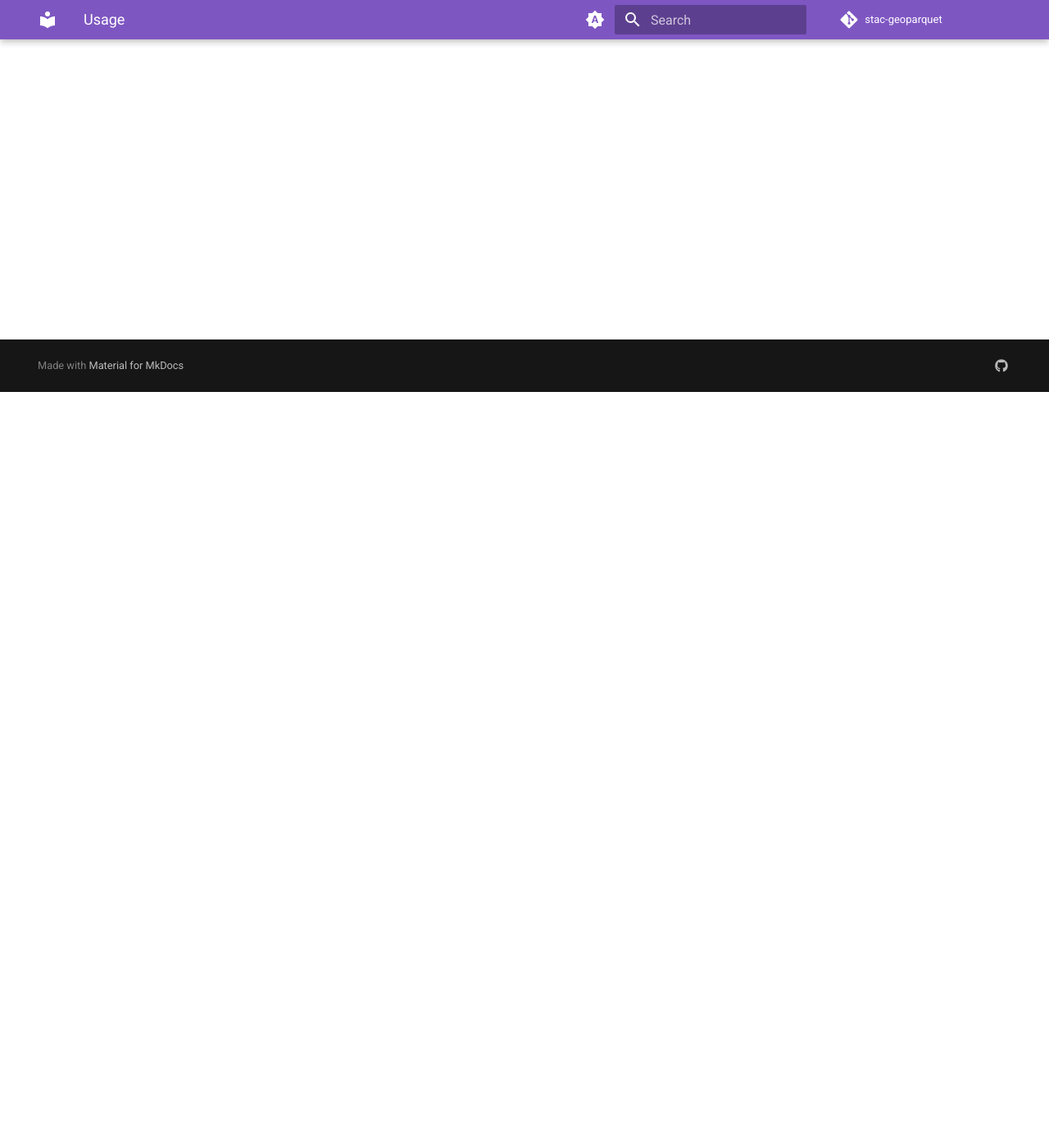
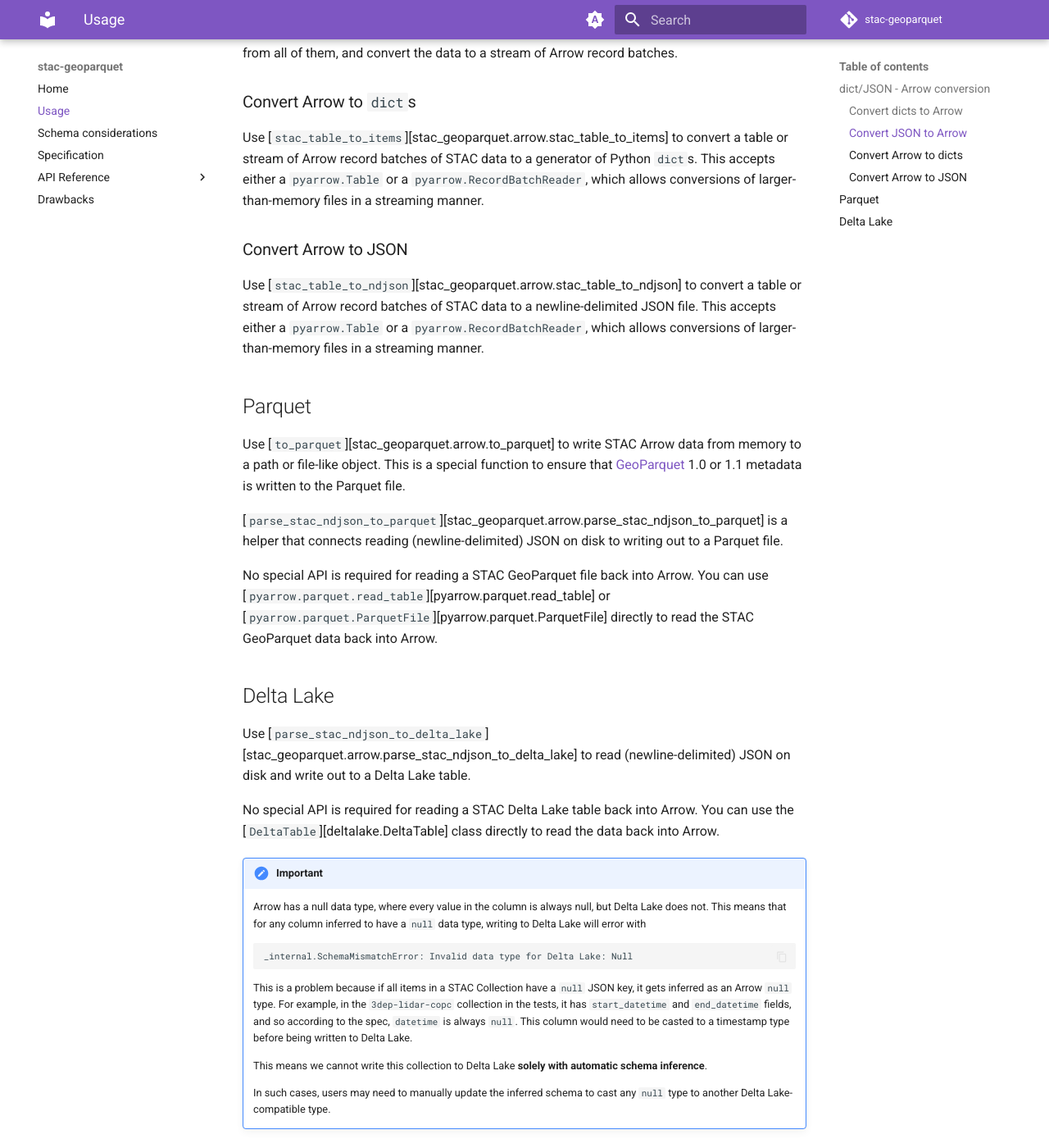
Before and after one commit to stac-utils/stac-geoparquet, an MkDocs documentation site: the page built from docs/usage.md, in a window 1280 px wide and 1400 px high, scrolled down 922 px. Shown: the whole window at 82% size. Built offline with MkDocs 1.6.1 and Material for MkDocs 9.7.7, drawn with Linux system fonts in a browser that asks for light colours; comment, search, counter and statistics services are not loaded; the version menu is left out; some of the changed text lies outside the part shown.

Commit message:
Update usage and schema documentation (#70)
* Allow pystac.Item input

* Add doc with schema considerations

* Add page with drawbacks

* drawbacks toc

* Add usage file

* Add pgstac page

* Update docs/usage.md

Co-authored-by: Tom Augspurger <taugspurger@microsoft.com>

* Update stac_geoparquet/arrow/_batch.py

Co-authored-by: Pete Gadomski <pete.gadomski@gmail.com>

* Update docs/usage.md

Co-authored-by: Pete Gadomski <pete.gadomski@gmail.com>

* fix typo

* wording

* add example

---------

Co-authored-by: Tom Augspurger <taugspurger@microsoft.com>
Co-authored-by: Pete Gadomski <pete.gadomski@gmail.com>

````diff
--- a/docs/usage.md
+++ b/docs/usage.md
@@ -1 +1,67 @@
 # Usage
+
+[Apache Arrow](https://arrow.apache.org/) is used as the in-memory interchange format between all formats. While some end-to-end helper functions are provided, the user can go through Arrow objects for maximal flexibility in the conversion process.
+
+All functionality that goes through Arrow is currently exported via the `stac_geoparquet.arrow` namespace.
+
+## `dict`/JSON - Arrow conversion
+
+### Convert `dict`s to Arrow
+
+Use [`parse_stac_items_to_arrow`][stac_geoparquet.arrow.parse_stac_items_to_arrow] to convert STAC items either in memory or on disk to a stream of Arrow record batches. This accepts either an iterable of Python `dict`s or an iterable of [`pystac.Item`][pystac.Item] objects.
+
+For example:
+
+```py
+import pyarrow as pa
+import pystac
+
+import stac_geoparquet
+
+item = pystac.read_file(
+    "https://planetarycomputer.microsoft.com/api/stac/v1/collections/sentinel-2-l2a/items/S2A_MSIL2A_20230112T104411_R008_T29NPE_20230113T053333"
+)
+assert isinstance(item, pystac.Item)
+
+record_batch_reader = stac_geoparquet.arrow.parse_stac_items_to_arrow([item])
+table = record_batch_reader.read_all()
+```
+
+### Convert JSON to Arrow
+
+[`parse_stac_ndjson_to_arrow`][stac_geoparquet.arrow.parse_stac_ndjson_to_arrow] is a helper function to take one or more JSON or newline-delimited JSON files on disk, infer the schema from all of them, and convert the data to a stream of Arrow record batches.
+
+### Convert Arrow to `dict`s
+
+Use [`stac_table_to_items`][stac_geoparquet.arrow.stac_table_to_items] to convert a table or stream of Arrow record batches of STAC data to a generator of Python `dict`s. This accepts either a `pyarrow.Table` or a `pyarrow.RecordBatchReader`, which allows conversions of larger-than-memory files in a streaming manner.
+
+### Convert Arrow to JSON
+
+Use [`stac_table_to_ndjson`][stac_geoparquet.arrow.stac_table_to_ndjson] to convert a table or stream of Arrow record batches of STAC data to a newline-delimited JSON file. This accepts either a `pyarrow.Table` or a `pyarrow.RecordBatchReader`, which allows conversions of larger-than-memory files in a streaming manner.
+
+## Parquet
+
+Use [`to_parquet`][stac_geoparquet.arrow.to_parquet] to write STAC Arrow data from memory to a path or file-like object. This is a special function to ensure that [GeoParquet](https://geoparquet.org/) 1.0 or 1.1 metadata is written to the Parquet file.
+
+[`parse_stac_ndjson_to_parquet`][stac_geoparquet.arrow.parse_stac_ndjson_to_parquet] is a helper that connects reading (newline-delimited) JSON on disk to writing out to a Parquet file.
+
+No special API is required for reading a STAC GeoParquet file back into Arrow. You can use [`pyarrow.parquet.read_table`][pyarrow.parquet.read_table] or [`pyarrow.parquet.ParquetFile`][pyarrow.parquet.ParquetFile] directly to read the STAC GeoParquet data back into Arrow.
+
+## Delta Lake
+
+
+Use [`parse_stac_ndjson_to_delta_lake`][stac_geoparquet.arrow.parse_stac_ndjson_to_delta_lake] to read (newline-delimited) JSON on disk and write out to a Delta Lake table.
+
+No special API is required for reading a STAC Delta Lake table back into Arrow. You can use the [`DeltaTable`][deltalake.DeltaTable] class directly to read the data back into Arrow.
+
+!!! important
+    Arrow has a null data type, where every value in the column is always null, but Delta Lake does not. This means that for any column inferred to have a `null` data type, writing to Delta Lake will error with
+    ```
+    _internal.SchemaMismatchError: Invalid data type for Delta Lake: Null
+    ```
+
+    This is a problem because if all items in a STAC Collection have a `null` JSON key, it gets inferred as an Arrow `null` type. For example, in the `3dep-lidar-copc` collection in the tests, it has `start_datetime` and `end_datetime` fields, and so according to the spec, `datetime` is always `null`. This column would need to be casted to a timestamp type before being written to Delta Lake.
+
+    This means we cannot write this collection to Delta Lake **solely with automatic schema inference**.
+
+    In such cases, users may need to manually update the inferred schema to cast any `null` type to another Delta Lake-compatible type.
--- a/mkdocs.yml
+++ b/mkdocs.yml
@@ -17,11 +17,13 @@ extra:
 nav:
   - index.md
   - usage.md
+  - schema.md
   - Specification: spec/stac-geoparquet-spec.md
   - API Reference:
       - api/arrow.md
       - Legacy: api/legacy.md
-      # - api/pgstac.md
+      - api/pgstac.md
+  - drawbacks.md
 
 watch:
   - stac_geoparquet
````
Also changed, not shown: README.md (+2 -31 lines), docs/api/legacy.md (+17 -0 lines), docs/api/pgstac.md (added, +11 -0 lines), docs/drawbacks.md (added, +58 -0 lines), docs/schema.md (added, +42 -0 lines), 4 other files.
